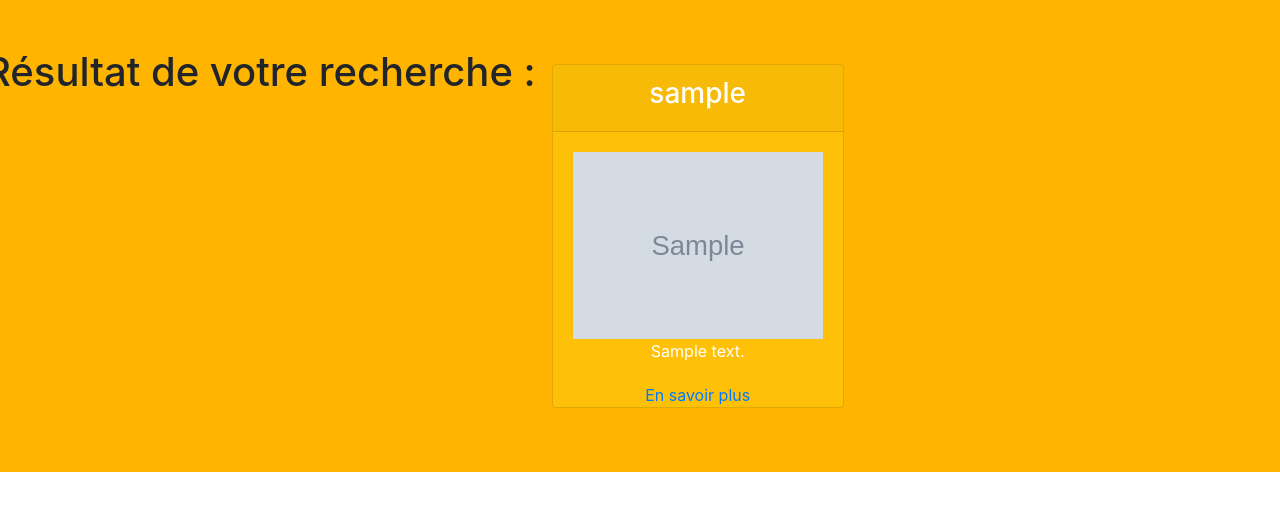
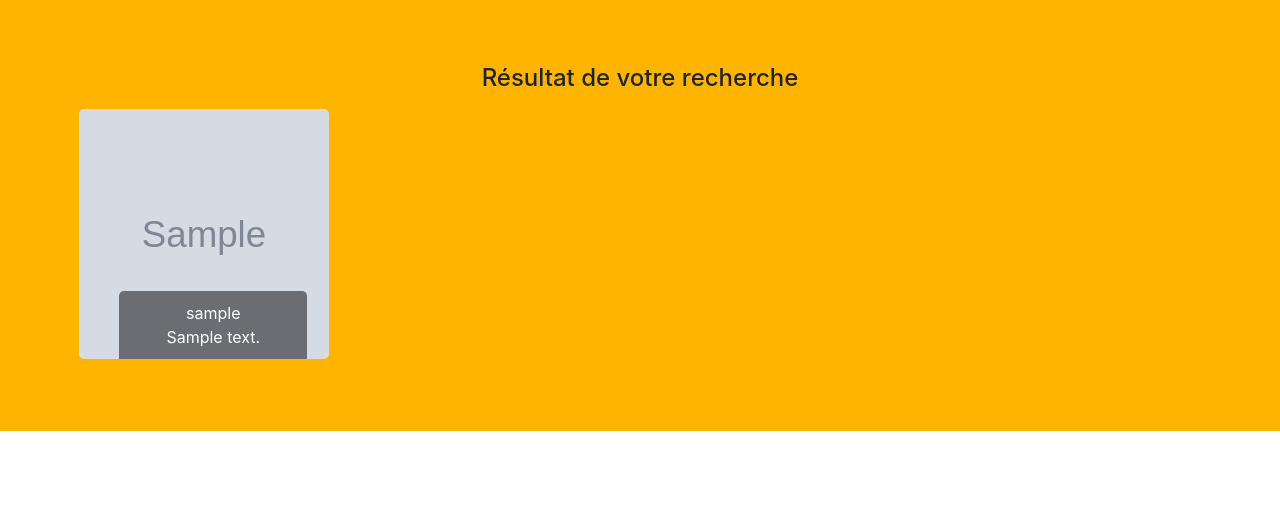
Before and after one commit to DrozdAllan/SymfonyFleetingMercure, a Symfony app: template templates/search/advancedSearch.html.twig in a window 1280 px wide. Shown: the part 85-596 px from the top of the page. Run offline with Twig, Linux system fonts and the light colour scheme; the template is opened without the code that fills it: most values are stand-ins (such as "Sample title", 1, 10 or a date in 2020); grey boxes marked "Sample" are stand-in pictures; some libraries are stand-ins or nearby versions.

Commit message:
advancedSearch and clean DB

```diff
--- a/templates/search/advancedSearch.html.twig
+++ b/templates/search/advancedSearch.html.twig
@@ -2,34 +2,42 @@
 
 
 {% block body %}
-
+	<main>
+		<div class="container p-3">
 			<div class="row">
-		<h1>
-			Résultat de votre recherche :
-		</h1>
-
+				<div class="col-12">
+					<h4>
+						Résultat de votre recherche
+					</h4>
+				</div>
 				{% for announcer in announcers %}
-
-			<div class="card text-white bg-warning m-3" style="max-width: 20rem;">
-				<div class="card-header">
-					<h3>
+					<div class="col-6 col-md-3 p-2">
+						<a href="{{ path('viewAnnouncer', {'username': announcer.username}) }}">
+							<div class="image-wrapper">
+								<div id="carousel" class="carousel slide carousel-fade" data-ride="carousel">
+									<div class="carousel-inner">
+										{% for image in announcer.images %}
+											<div class="carousel-item {% if loop.index0 == 0 %} active {% endif %}">
+												<img class="d-block" src="{{ asset('/uploads/images/' ~ image.imageFilename) }}">
+												<div class="carousel-caption">
+													<div class="user-title">
 														{{ announcer.username }}
-					</h3>
 													</div>
-				<div class="card-body">
-					{% for image in announcer.images %}
-						<img src="{{ asset('/uploads/images/' ~ image.imageFilename) }}" alt="image" width="250">
-					{% endfor %}
-					<p class="card-text">
+													<div class="user-desc">
 														{{ announcer.shortdescription }}
-					</p>
-
 													</div>
-				<a href="{{ path('viewAnnouncer', {'username': announcer.username}) }}">
-					En savoir plus
-				</a>
+												</div>
 											</div>
 										{% endfor %}
 									</div>
+								</div>
+							</div>
+						</div>
+					</a>
+				{% endfor %}
+			</div>
+		</div>
+
+	</main>
 
 {% endblock %}
```
Also changed, not shown: src/Controller/HomeController.php (+50 -9 lines), src/Controller/ResearchController.php (+3 -12 lines), src/Form/ResearchFormType.php (+6 -3 lines), templates/home.html.twig (+20 -10 lines), public/uploads/images/1532958932-skeeterr-605a14c4a546f.png (added), public/uploads/images/200px-Bikini-Bottomite-6040f337ce66d.jpg (deleted). Lines whose indentation alone changed are shown as unchanged.
